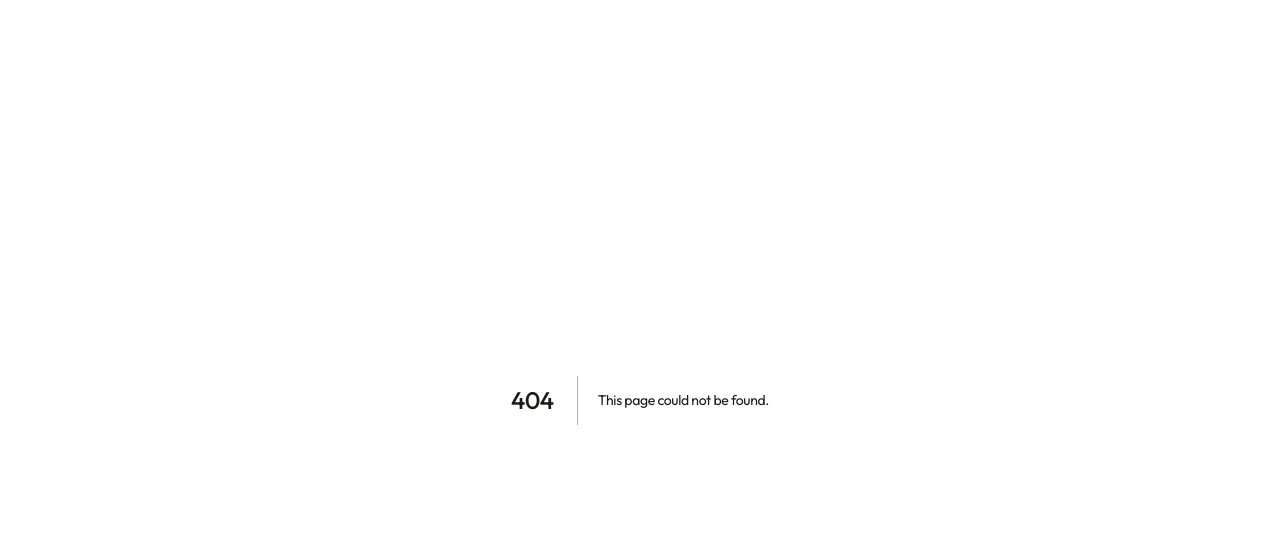
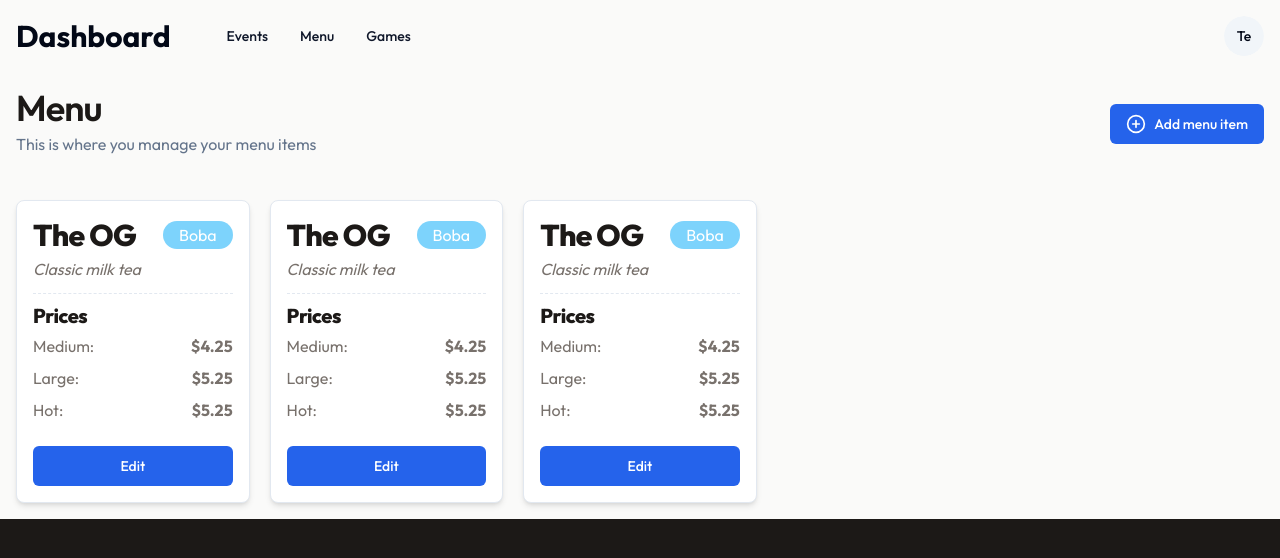
Before and after one commit to latham91/sipnplay, a Next.js app: page /dashboard/menu in a window 1280 px wide. Before the commit this address had no page. Shown: the top 558 px of the page. Built offline with nearby package versions, Linux system fonts and the light colour scheme.

Commit message:
enhancement: finished event page, added menu-item price and additional models to prisma

```diff
--- a/app/(dashboard)/dashboard/events/add/page.jsx
+++ b/app/(dashboard)/dashboard/events/add/page.jsx
@@ -19,11 +19,11 @@ export default function EventAddPage() {
     const file = e.target.files[0];
 
     if (file) {
+      // Image preview logic
       const reader = new FileReader();
       reader.onloadend = () => {
         setImagePreview(reader.result);
         setImageFile(file);
-        console.log(file);
       };
 
       reader.readAsDataURL(file);
--- /dev/null
+++ b/app/(dashboard)/dashboard/menu/page.jsx
@@ -0,0 +1,27 @@
+import Header from "@/components/dashboard/Header";
+import { Button } from "@/components/ui/button";
+import { CirclePlusIcon } from "lucide-react";
+import Link from "next/link";
+import MenuItemCard from "@/components/dashboard/MenuItemCard";
+
+export default function MenuPage() {
+  return (
+    <div>
+      <div className="flex items-center justify-between mb-10">
+        <Header title="Menu" subtitle="This is where you manage your menu items" />
+        <Button variant="dashboard" asChild>
+          <Link href="/dashboard/events/add">
+            <CirclePlusIcon className="w-5 h-5 md:mr-2" />
+            <span className="hidden md:inline">Add menu item</span>
+          </Link>
+        </Button>
+      </div>
+
+      <div className="grid grid-cols-1 gap-5 sm:grid-cols-2 md:grid-cols-3 lg:grid-cols-4 xl:grid-cols-5">
+        <MenuItemCard />
+        <MenuItemCard />
+        <MenuItemCard />
+      </div>
+    </div>
+  );
+}
--- /dev/null
+++ b/components/dashboard/MenuItemCard.jsx
@@ -0,0 +1,37 @@
+import { Button } from "@/components/ui/button";
+
+export default function MenuItemCard() {
+  return (
+    <div className="flex flex-col justify-between col-span-1 p-4 bg-white border rounded-lg shadow-md ">
+      <div>
+        <div className="pb-2 mb-2 border-b border-dashed">
+          <div className="flex items-center justify-between">
+            <h3>The OG</h3>
+            <span className="px-4 py-0.5 bg-sky-300 rounded-full text-white">Boba</span>
+          </div>
+          <div>
+            <p className="italic">Classic milk tea</p>
+          </div>
+        </div>
+        <div>
+          <h5>Prices</h5>
+          <div className="flex items-center justify-between">
+            <p>Medium:</p>
+            <p className="font-bold">$4.25</p>
+          </div>
+          <div className="flex items-center justify-between">
+            <p>Large:</p>
+            <p className="font-bold">$5.25</p>
+          </div>
+          <div className="flex items-center justify-between">
+            <p>Hot:</p>
+            <p className="font-bold">$5.25</p>
+          </div>
+        </div>
+      </div>
+      <Button variant="dashboard" className="mt-5">
+        Edit
+      </Button>
+    </div>
+  );
+}
```
Also changed, not shown: 1 other file (tests, documents, lock files or other folders).
